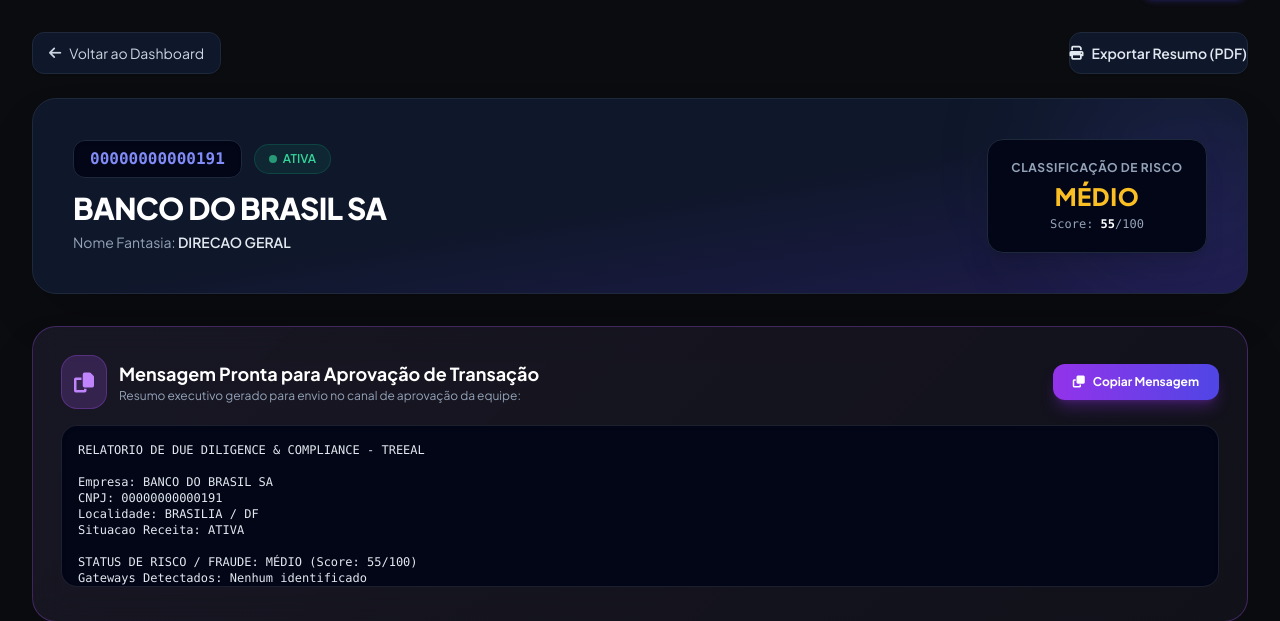
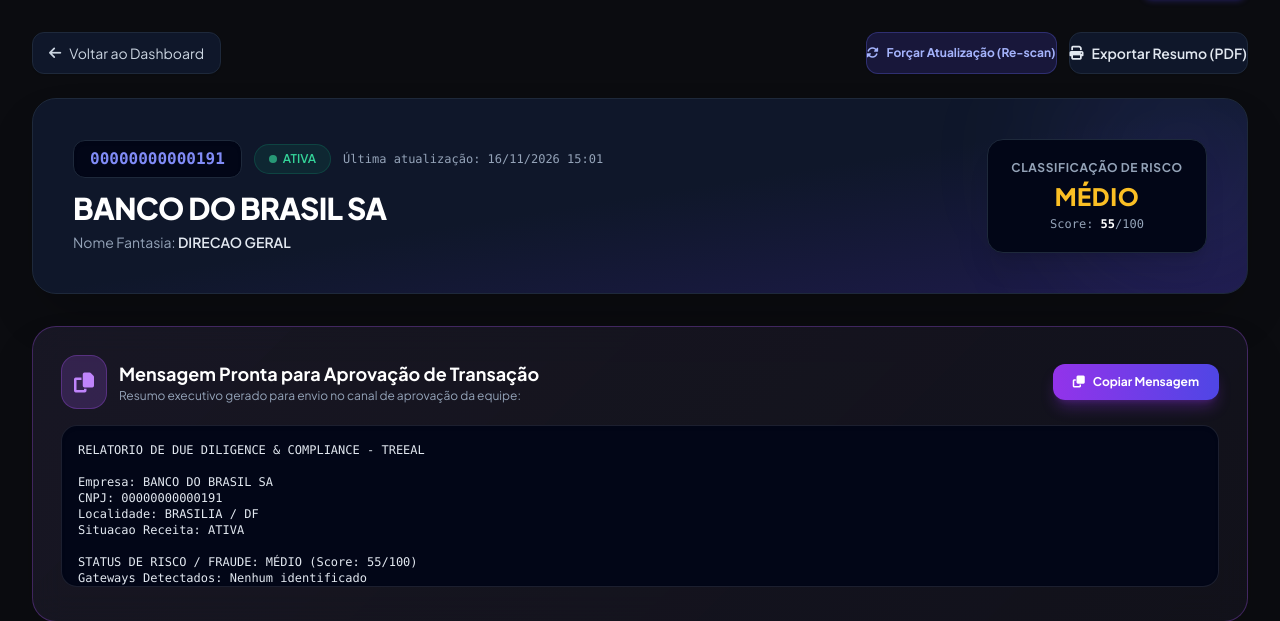
Before and after one commit to mateus17bk/treeal-corporate-security, a Django app: page /empresa/4/ in a window 1280 px wide. Shown: the part 35-656 px from the top of the page. Run offline with Django 5.2, Linux system fonts and the light colour scheme; data comes from the database, SQL or seed files in the repository; both versions use the stored data as it was after the commit; some libraries are stand-ins or nearby versions.

Commit message:
feat: Implementa cache inteligente de 7 dias com atualização automática e botão de Forçar Atualização (Re-scan) no dossiê
Co-Authored-By: Claude Code <noreply@anthropic.com>

```diff
--- a/corporate_intel/templates/corporate_intel/detalhes.html
+++ b/corporate_intel/templates/corporate_intel/detalhes.html
@@ -9,6 +9,10 @@
         <span>Voltar ao Dashboard</span>
     </a>
     <div class="flex space-x-3">
+        <a href="?atualizar=1" class="bg-indigo-600/20 hover:bg-indigo-600 text-indigo-300 hover:text-white border border-indigo-500/30 px-4.5 py-2.5 rounded-xl text-xs font-bold transition flex items-center space-x-2 shadow-sm">
+            <i class="fa-solid fa-rotate"></i>
+            <span>Forçar Atualização (Re-scan)</span>
+        </a>
         <button onclick="window.print()" class="bg-slate-900 hover:bg-slate-800 border border-slate-800 text-slate-200 px-4.5 py-2.5 rounded-xl text-sm font-semibold transition flex items-center space-x-2 shadow-sm">
             <i class="fa-solid fa-print"></i>
             <span>Exportar Resumo (PDF)</span>
@@ -27,6 +31,7 @@
                     <span class="w-2 h-2 rounded-full {% if empresa.situacao == 'ATIVA' %}bg-emerald-400 animate-pulse{% else %}bg-red-400{% endif %}"></span>
                     <span>{{ empresa.situacao|default:"DESCONHECIDA" }}</span>
                 </span>
+                <span class="text-xs text-slate-400 font-mono">Última atualização: {{ empresa.atualizado_em|date:"d/m/Y H:i" }}</span>
             </div>
             <h1 class="text-2xl md:text-3xl font-extrabold text-white tracking-tight">{{ empresa.razao_social|default:"Razão Social não informada" }}</h1>
             {% if empresa.nome_fantasia %}
--- a/corporate_intel/views.py
+++ b/corporate_intel/views.py
@@ -36,8 +36,9 @@ def models_q_cnpj_or_name(query):
 def consultar_cnpj_view(request):
     if request.method == 'POST':
         cnpj_input = request.POST.get('cnpj', '').strip()
+        forcar = request.POST.get('forcar', 'false') == 'true'
         try:
-            empresa = CNPJIntelligenceService.consultar_cnpj(cnpj_input)
+            empresa = CNPJIntelligenceService.consultar_cnpj(cnpj_input, forcar_atualizacao=forcar)
             messages.success(request, f"CNPJ {empresa.cnpj} consultado e analisado com sucesso!")
             return redirect('detalhes_empresa', pk=empresa.pk)
         except ValidationError as e:
@@ -49,6 +50,15 @@ def consultar_cnpj_view(request):
 
 def detalhes_empresa_view(request, pk):
     empresa = get_object_or_404(EmpresaConsulta, pk=pk)
+    # Permite forçar atualização via parâmetro GET ?atualizar=1
+    if request.GET.get('atualizar') == '1':
+        try:
+            empresa = CNPJIntelligenceService.consultar_cnpj(empresa.cnpj, forcar_atualizacao=True)
+            messages.success(request, "Dados atualizados com sucesso via APIs externas!")
+            return redirect('detalhes_empresa', pk=empresa.pk)
+        except Exception as e:
+            messages.error(request, f"Não foi possível atualizar agora: {e}")
+
     context = {
         'empresa': empresa
     }
--- a/templates/corporate_intel/detalhes.html
+++ b/templates/corporate_intel/detalhes.html
@@ -9,6 +9,10 @@
         <span>Voltar ao Dashboard</span>
     </a>
     <div class="flex space-x-3">
+        <a href="?atualizar=1" class="bg-indigo-600/20 hover:bg-indigo-600 text-indigo-300 hover:text-white border border-indigo-500/30 px-4.5 py-2.5 rounded-xl text-xs font-bold transition flex items-center space-x-2 shadow-sm">
+            <i class="fa-solid fa-rotate"></i>
+            <span>Forçar Atualização (Re-scan)</span>
+        </a>
         <button onclick="window.print()" class="bg-slate-900 hover:bg-slate-800 border border-slate-800 text-slate-200 px-4.5 py-2.5 rounded-xl text-sm font-semibold transition flex items-center space-x-2 shadow-sm">
             <i class="fa-solid fa-print"></i>
             <span>Exportar Resumo (PDF)</span>
@@ -27,6 +31,7 @@
                     <span class="w-2 h-2 rounded-full {% if empresa.situacao == 'ATIVA' %}bg-emerald-400 animate-pulse{% else %}bg-red-400{% endif %}"></span>
                     <span>{{ empresa.situacao|default:"DESCONHECIDA" }}</span>
                 </span>
+                <span class="text-xs text-slate-400 font-mono">Última atualização: {{ empresa.atualizado_em|date:"d/m/Y H:i" }}</span>
             </div>
             <h1 class="text-2xl md:text-3xl font-extrabold text-white tracking-tight">{{ empresa.razao_social|default:"Razão Social não informada" }}</h1>
             {% if empresa.nome_fantasia %}
```
Also changed, not shown: db.sqlite3.
